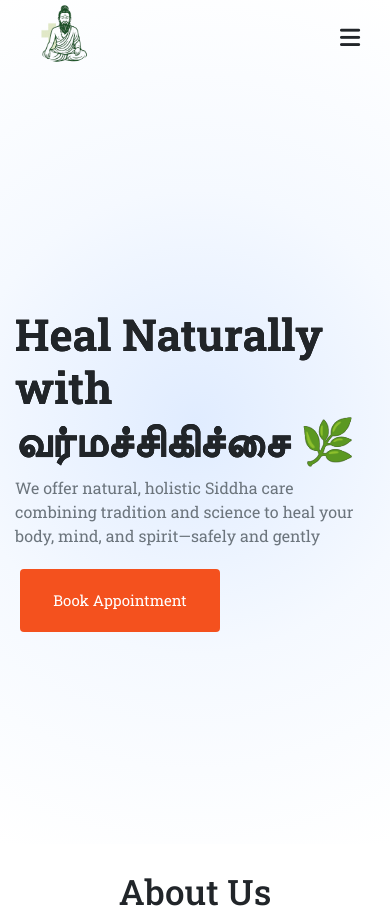
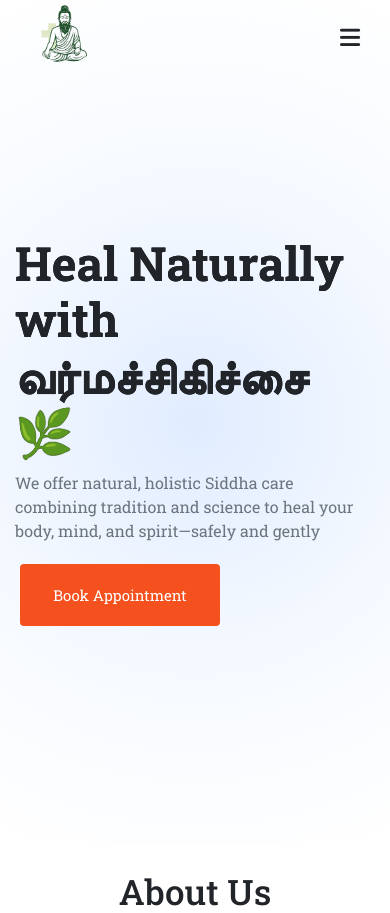
Before and after one commit to sriram-65/siddha, a Flask app: page / in a window 390 px wide. Shown: the top 913 px of the page. Run offline with Flask 3, Linux system fonts and the light colour scheme.

Commit message:
Update style.css

```diff
--- a/static/style.css
+++ b/static/style.css
@@ -5,7 +5,9 @@ body{
     padding: 0;
     font-family: 'Roboto Slab', serif;
 }
-
+.loading .load-text{
+   text-align: center;
+}
 main{
   display: none;
 }
@@ -291,9 +293,9 @@ responsive */
     #home h1{
 
      text-shadow: 0px 0px 0.1px black;
-     font-size: 44px;
+     font-size: 47px;
      font-weight: 900;
-     margin-top: 7em;
+     margin-top: 5em;
 
     }
 
```
